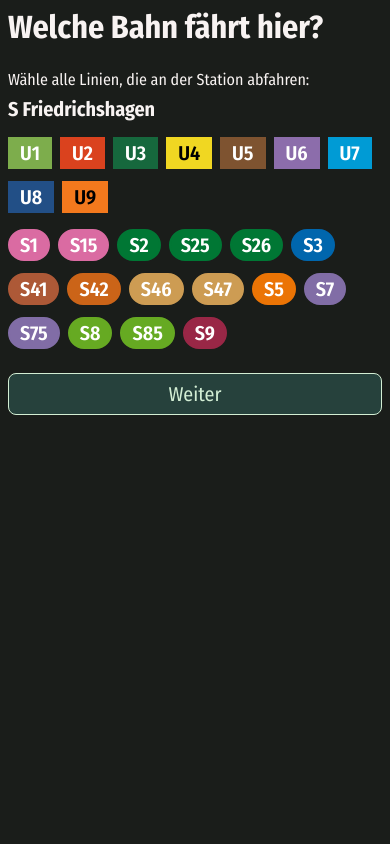
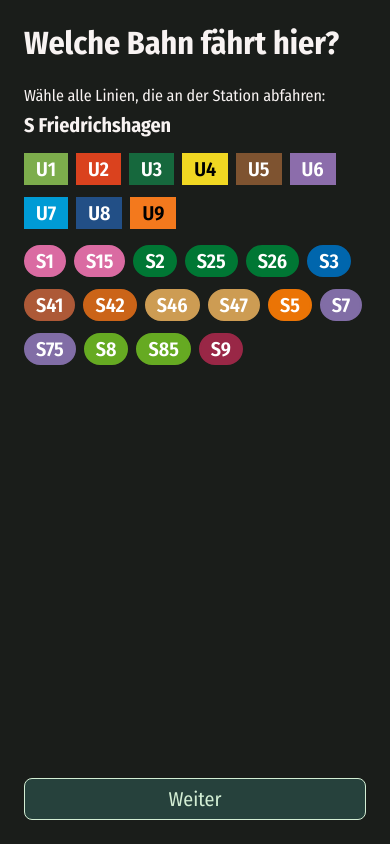
Before and after one commit to bahimiri/bahndrill, a Vue app: page / in a window 390 px wide. Built offline with nearby package versions, Linux system fonts and the light colour scheme; the HTML template or start-up script is replaced by a standard one.

Commit message:
feat(app): mobile layout

```diff
--- a/src/assets/styles/main.scss
+++ b/src/assets/styles/main.scss
@@ -29,6 +29,21 @@
 html {
   background-color: var(--color-bg);
   color: var(--color-text);
+  height: 100%;
+}
+
+body {
+  height: 100%;
+  margin: 0;
+  display: flex;
+  flex-direction: column;
+}
+
+#app {
+  flex-grow: 1;
+  margin: 24px;
+  display: flex;
+  flex-direction: column;
 }
 
 html,
--- a/src/components/MatchLinesForStations.vue
+++ b/src/components/MatchLinesForStations.vue
@@ -64,6 +64,7 @@ const showResult = ref(false)
 
 <template>
   <div class="match-lines-for-stations">
+    <div class="game">
       <template v-if="stop">
         <p id="line-selection-description" class="mb-8">
           Wähle alle Linien, die an der Station abfahren:
@@ -89,6 +90,7 @@ const showResult = ref(false)
           />
         </div>
       </template>
+    </div>
     <base-button @click="handleContinue()">Weiter</base-button>
   </div>
 </template>
@@ -97,6 +99,11 @@ const showResult = ref(false)
 .match-lines-for-stations {
   display: flex;
   flex-direction: column;
+  flex-grow: 1;
+
+  .game {
+    flex-grow: 1;
+  }
 
   .station {
     font-weight: bold;
```
Lines whose indentation alone changed are shown as unchanged.
